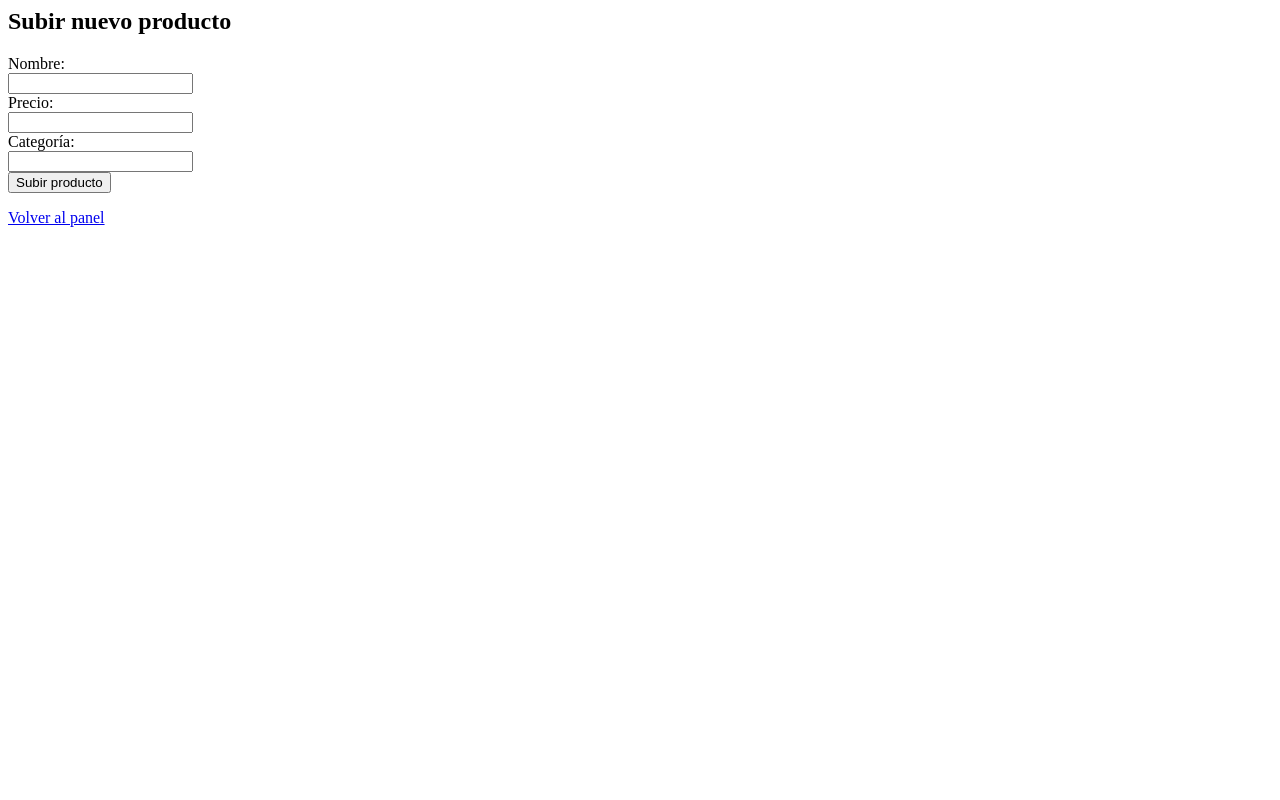
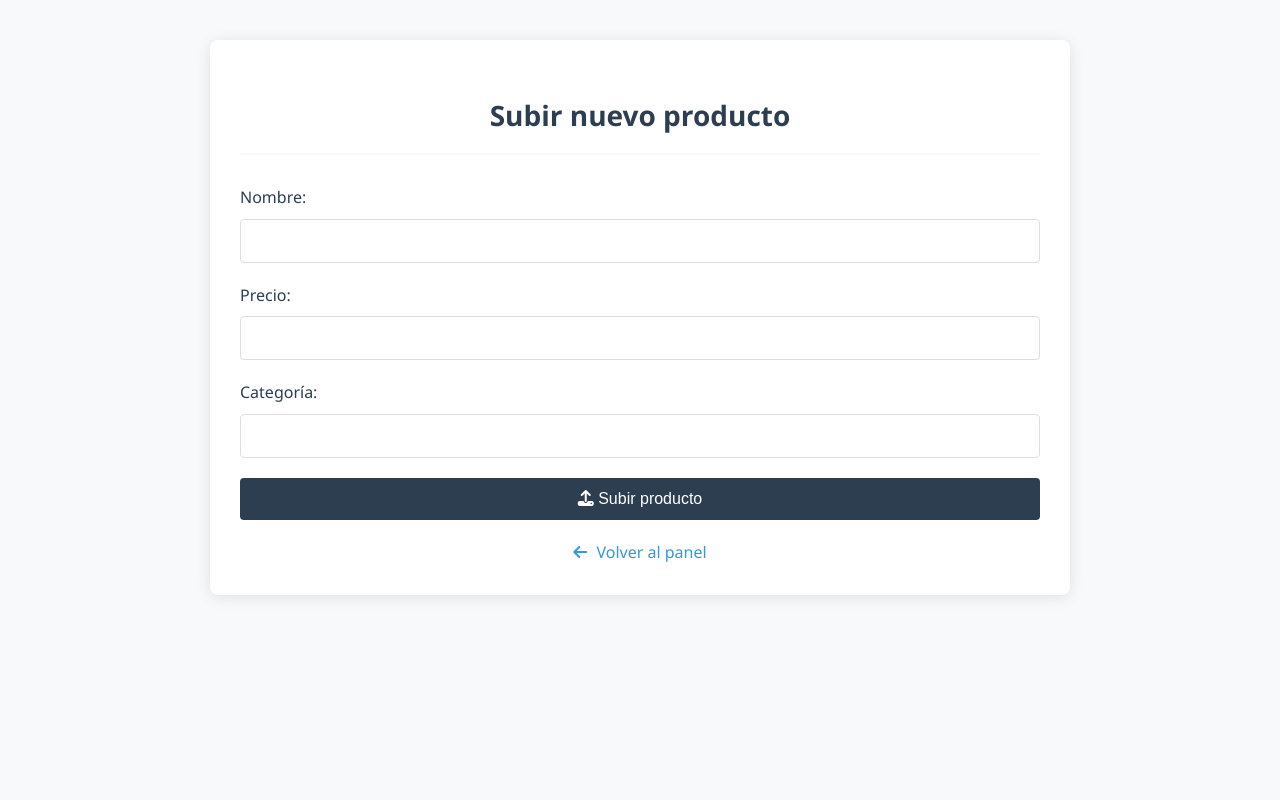
Before and after one commit to Alejosor/recomendador_ropa, a Flask app: page /admin/subir-producto in a window 1280 px wide. Run offline with Flask 3, Linux system fonts and the light colour scheme; the visitor is signed in with stand-in values (Sample User, id 1).

Commit message:
Revamp subir_producto.html with enhanced styling, improved layout, and added user interaction elements

```diff
--- a/app/templates/admin/subir_producto.html
+++ b/app/templates/admin/subir_producto.html
@@ -1,11 +1,133 @@
-<h2>Subir nuevo producto</h2>
-<form method="post">
-    <label>Nombre:</label><br>
-    <input type="text" name="nombre" required><br>
-    <label>Precio:</label><br>
-    <input type="number" step="0.01" name="precio" required><br>
-    <label>Categoría:</label><br>
-    <input type="text" name="categoria" required><br>
-    <button type="submit">Subir producto</button>
-</form>
-<a href="{{ url_for('admin.dashboard') }}">Volver al panel</a>
+<!DOCTYPE html>
+<html lang="es">
+<head>
+    <meta charset="UTF-8">
+    <meta name="viewport" content="width=device-width, initial-scale=1.0">
+    <title>Subir Producto | Futbolera Admin</title>
+    <link rel="stylesheet" href="https://site-assets.fontawesome.com/releases/v6.7.2/css/all.css">
+    <style>
+        body {
+            font-family: 'Segoe UI', Tahoma, Geneva, Verdana, sans-serif;
+            background-color: #f8f9fa;
+            margin: 0;
+            padding: 0;
+            color: #2c3e50;
+            line-height: 1.6;
+        }
+
+        .container {
+            max-width: 800px;
+            margin: 40px auto;
+            padding: 30px;
+            background-color: white;
+            border-radius: 8px;
+            box-shadow: 0 2px 15px rgba(0, 0, 0, 0.1);
+        }
+
+        h2 {
+            color: #2c3e50;
+            text-align: center;
+            margin-bottom: 30px;
+            font-size: 28px;
+            border-bottom: 2px solid #f8f9fa;
+            padding-bottom: 15px;
+        }
+
+        .form-group {
+            margin-bottom: 20px;
+        }
+
+        label {
+            display: block;
+            margin-bottom: 8px;
+            font-weight: 500;
+            color: #2c3e50;
+        }
+
+        input {
+            width: 100%;
+            padding: 12px;
+            border: 1px solid #ddd;
+            border-radius: 4px;
+            box-sizing: border-box;
+            font-size: 16px;
+        }
+
+        input:focus {
+            outline: none;
+            border-color: #3498db;
+            box-shadow: 0 0 5px rgba(52, 152, 219, 0.5);
+        }
+
+        button {
+            background-color: #2c3e50;
+            color: white;
+            border: none;
+            border-radius: 4px;
+            padding: 12px 20px;
+            font-size: 16px;
+            cursor: pointer;
+            transition: background-color 0.3s;
+            display: block;
+            width: 100%;
+            margin-top: 10px;
+        }
+
+        button:hover {
+            background-color: #1a252f;
+        }
+
+        .back-link {
+            display: block;
+            text-align: center;
+            margin-top: 20px;
+            color: #3498db;
+            text-decoration: none;
+            transition: color 0.3s;
+        }
+
+        .back-link:hover {
+            color: #2980b9;
+        }
+
+        .back-link i {
+            margin-right: 5px;
+        }
+
+        @media (max-width: 768px) {
+            .container {
+                margin: 20px;
+                padding: 20px;
+            }
+        }
+    </style>
+</head>
+<body>
+    <div class="container">
+        <h2>Subir nuevo producto</h2>
+        <form method="post">
+            <div class="form-group">
+                <label for="nombre">Nombre:</label>
+                <input type="text" id="nombre" name="nombre" required>
+            </div>
+
+            <div class="form-group">
+                <label for="precio">Precio:</label>
+                <input type="number" id="precio" step="0.01" name="precio" required>
+            </div>
+
+            <div class="form-group">
+                <label for="categoria">Categoría:</label>
+                <input type="text" id="categoria" name="categoria" required>
+            </div>
+
+            <button type="submit">
+                <i class="fas fa-upload"></i> Subir producto
+            </button>
+        </form>
+        <a href="{{ url_for('admin.dashboard') }}" class="back-link">
+            <i class="fas fa-arrow-left"></i> Volver al panel
+        </a>
+    </div>
+</body>
+</html>
```
